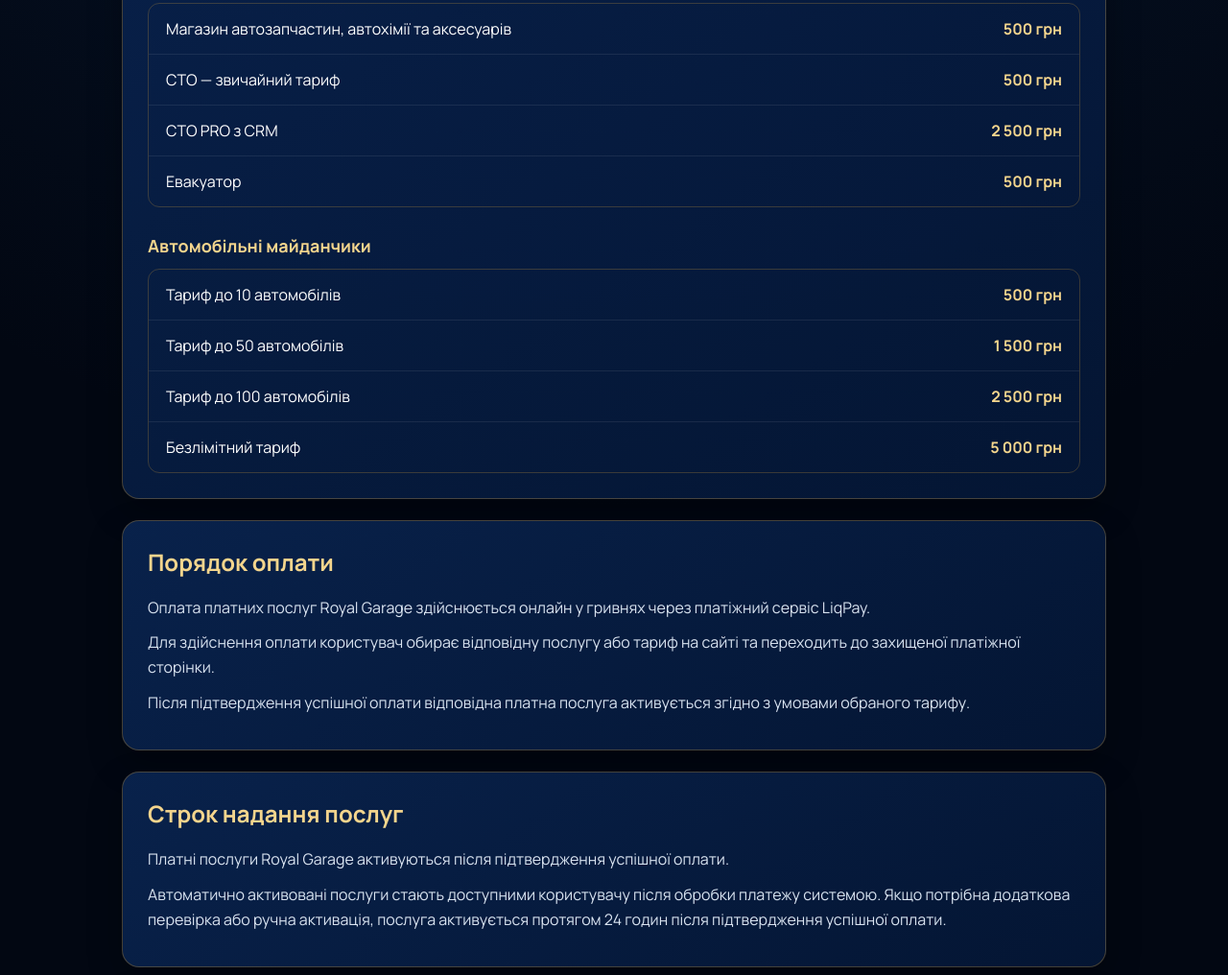
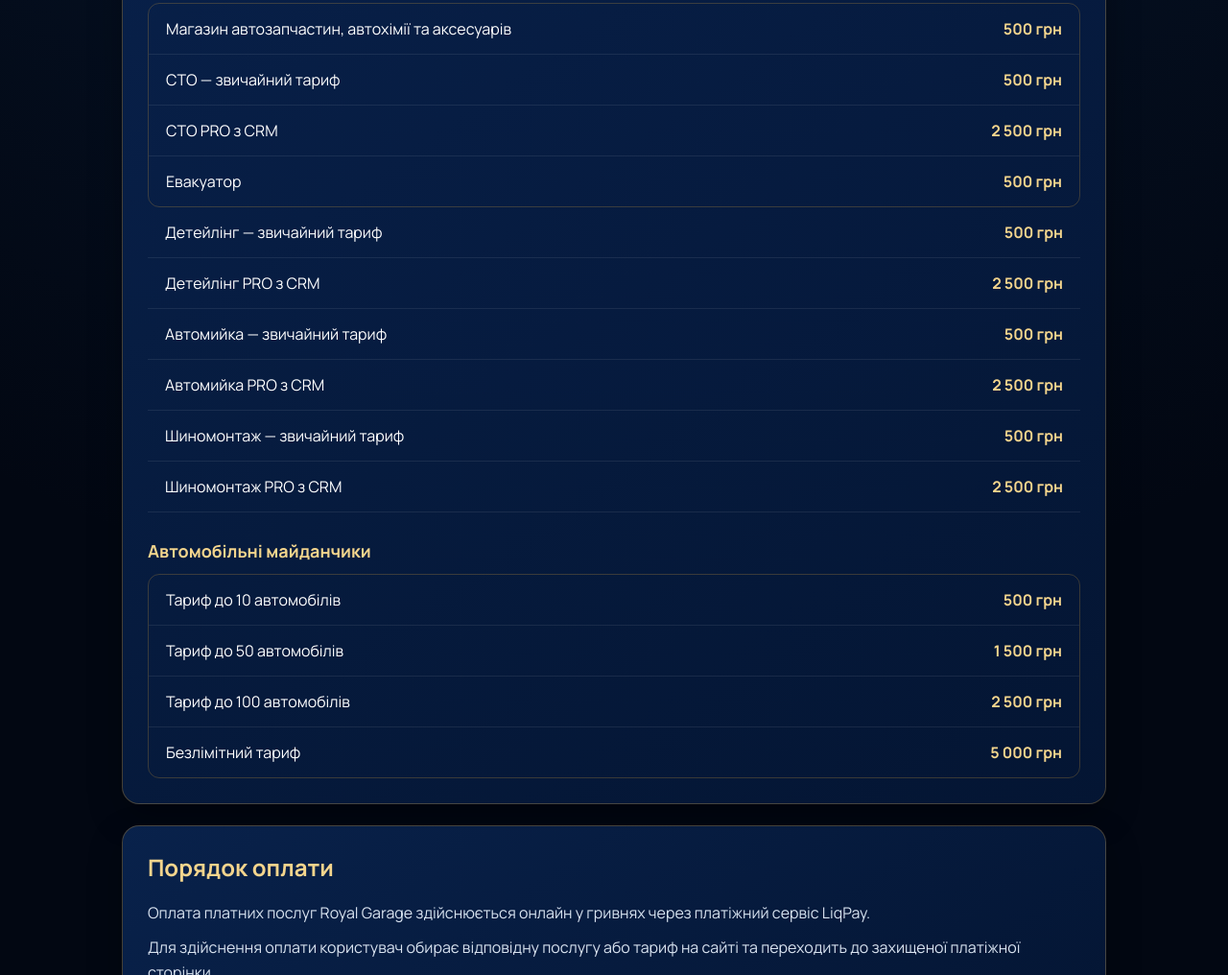
Before and after one commit to Vitalii524/royal-garage, a website: page public/payment-info.html in a window 1280 px wide. Shown: the part 740-1756 px from the top of the page at 96% size. Drawn offline with Linux system fonts and the light colour scheme.

Commit message:
Add payment info and business pricing

```diff
--- a/public/payment-info.html
+++ b/public/payment-info.html
@@ -156,6 +156,36 @@
                 <strong>500 грн</strong>
             </div>
 
+        </div>
+
+        <div class="price-row">
+            <span>Детейлінг — звичайний тариф</span>
+            <strong>500 грн</strong>
+        </div>
+
+        <div class="price-row">
+            <span>Детейлінг PRO з CRM</span>
+            <strong>2 500 грн</strong>
+        </div>
+
+        <div class="price-row">
+            <span>Автомийка — звичайний тариф</span>
+            <strong>500 грн</strong>
+        </div>
+
+        <div class="price-row">
+            <span>Автомийка PRO з CRM</span>
+            <strong>2 500 грн</strong>
+        </div>
+
+        <div class="price-row">
+            <span>Шиномонтаж — звичайний тариф</span>
+            <strong>500 грн</strong>
+        </div>
+
+        <div class="price-row">
+            <span>Шиномонтаж PRO з CRM</span>
+            <strong>2 500 грн</strong>
         </div>
 
 
```
